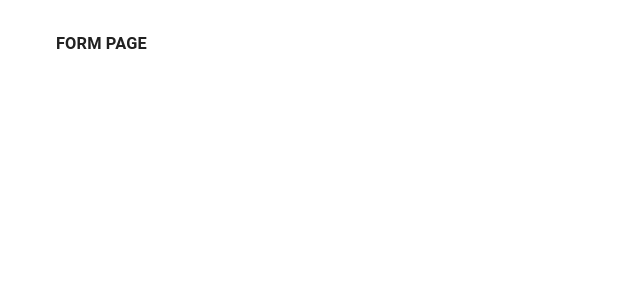
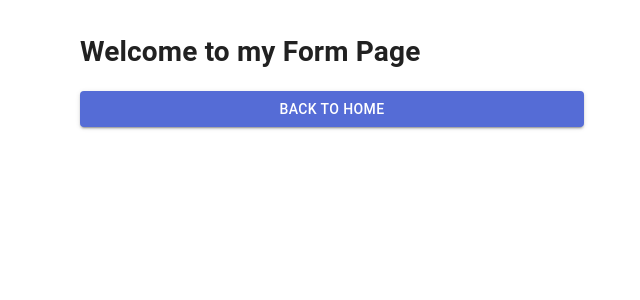
Before and after one commit to nayema/react-app-sandbox, a React (Create React App) app: page /form in a window 1280 px wide. Shown: the top 300 px of the page, without its empty margins (308-948 px from the left). Built offline with nearby package versions, Linux system fonts and the light colour scheme; the HTML template or start-up script is replaced by a standard one.

Commit message:
Add route buttom on form page

```diff
--- a/src/App.js
+++ b/src/App.js
@@ -4,7 +4,7 @@ import Typography from '@material-ui/core/Typography'
 import Box from '@material-ui/core/Box'
 import ProTip from './ProTip'
 
-import SubmitButton from './SubmitButton'
+import RouteButton from './RouteButton'
 
 export const App = () =>
   <Container maxWidth="sm">
@@ -13,6 +13,9 @@ export const App = () =>
         Create React App v4-beta example
       </Typography>
       <ProTip/>
-      <SubmitButton/>
+      <RouteButton
+        to="/form"
+        buttonName="Submit Form"
+      />
     </Box>
   </Container>
--- a/src/Form.js
+++ b/src/Form.js
@@ -1,6 +1,18 @@
 import React from 'react'
+import Box from '@material-ui/core/Box'
+import Container from '@material-ui/core/Container'
+
+import RouteButton from './RouteButton'
 
 const Form = () =>
-  <h3>FORM PAGE</h3>
+  <Container maxWidth="sm">
+    <Box my={4}>
+      <h1>Welcome to my Form Page</h1>
+      <RouteButton
+        to="/"
+        buttonName="Back to Home"
+      />
+    </Box>
+  </Container>
 
 export default Form
--- a/src/SubmitButton.js
+++ b/src/RouteButton.js
@@ -2,16 +2,16 @@ import React from 'react'
 import Button from '@material-ui/core/Button'
 import { Link } from 'react-router-dom'
 
-const SubmitButton = () =>
+const RouteButton = ({ to, buttonName }) =>
   <Button
     type="submit"
     fullWidth
     variant="contained"
     color="primary"
     component={Link}
-    to="/form"
+    to={to}
   >
-    Submit Form
+    {buttonName}
   </Button>
 
-export default SubmitButton
+export default RouteButton
```
